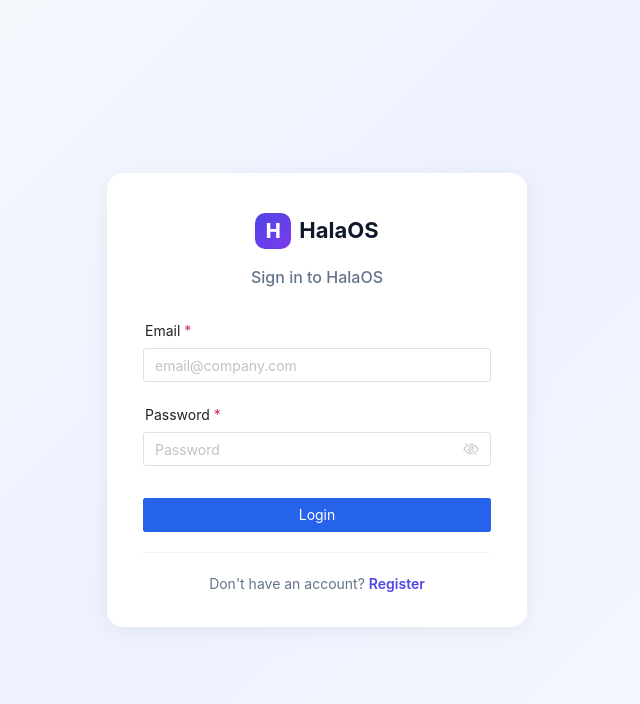
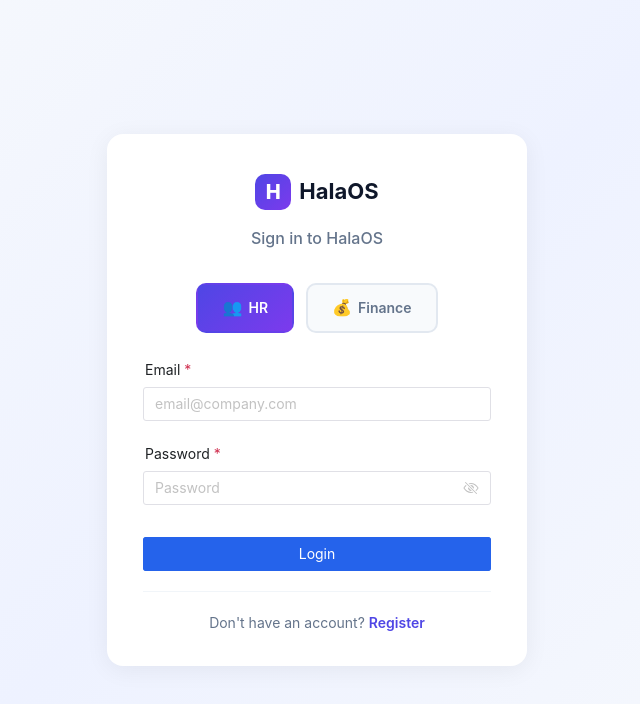
Before and after one commit to halaostory/halaos, a Vue app in the folder frontend/: page /login in a window 1280 px wide. Shown: the top 704 px of the page, without its empty margins (323-963 px from the left). Built offline with nearby package versions, Linux system fonts and the light colour scheme.

Commit message:
feat: add hr.halaos.com subdomain support and product switcher
- Add hr.halaos.com to nginx server_name
- Add HR/Finance product switcher on login page

```diff
--- a/frontend/src/views/LoginView.vue
+++ b/frontend/src/views/LoginView.vue
@@ -59,6 +59,14 @@ async function handleLogin() {
           <span class="logo-text">HalaOS</span>
         </router-link>
         <h2>{{ t('auth.loginTitle') }}</h2>
+      </div>
+      <div class="product-switcher">
+        <span class="product-btn active">
+          <span class="product-icon">&#x1F465;</span> HR
+        </span>
+        <a href="https://finance.halaos.com/login" class="product-btn">
+          <span class="product-icon">&#x1F4B0;</span> Finance
+        </a>
       </div>
       <NForm ref="formRef" :model="form" :rules="rules">
         <NFormItem path="email" :label="t('auth.email')">
@@ -140,6 +148,41 @@ async function handleLogin() {
   color: #64748b;
   margin: 0;
 }
+.product-switcher {
+  display: flex;
+  gap: 12px;
+  justify-content: center;
+  margin-bottom: 28px;
+}
+.product-btn {
+  display: inline-flex;
+  align-items: center;
+  gap: 6px;
+  padding: 10px 24px;
+  border-radius: 10px;
+  font-size: 14px;
+  font-weight: 600;
+  text-decoration: none;
+  transition: all 0.2s;
+  border: 2px solid #e2e8f0;
+  color: #64748b;
+  background: #f8fafc;
+  cursor: pointer;
+}
+.product-btn:hover {
+  border-color: #a5b4fc;
+  color: #4f46e5;
+  background: #f5f3ff;
+}
+.product-btn.active {
+  background: linear-gradient(135deg, #4f46e5, #7c3aed);
+  color: #fff;
+  border-color: transparent;
+  cursor: default;
+}
+.product-icon {
+  font-size: 16px;
+}
 .auth-footer {
   text-align: center;
   margin-top: 20px;
```
Also changed, not shown: 1 other file (tests, documents, lock files or other folders).
